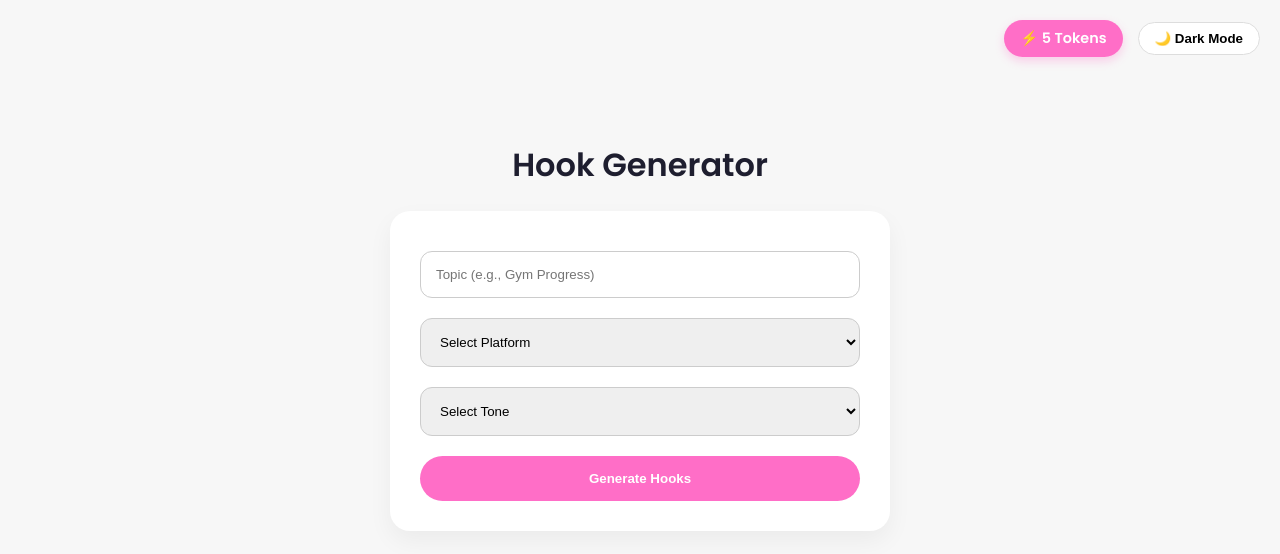
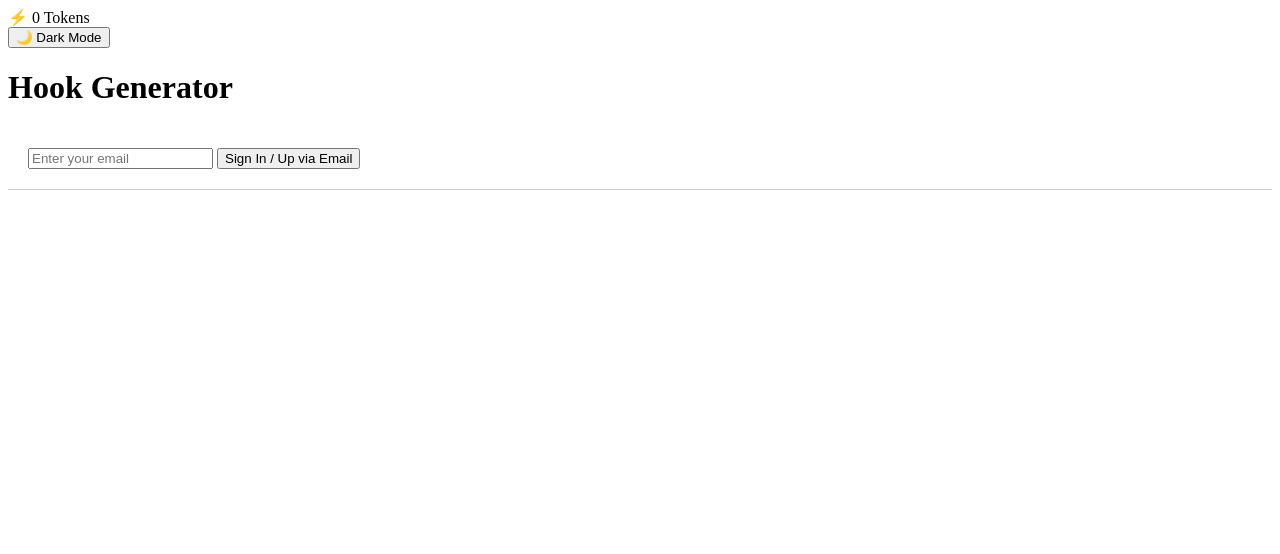
Before and after one commit to yuqiuwuu/hook-generator, a plain HTML site: page index.html in a window 1280 px wide. Drawn offline with nearby package versions, Linux system fonts and the light colour scheme.

Commit message:
Update index.html
chagned and added log in system

```diff
--- a/index.html
+++ b/index.html
@@ -2,126 +2,92 @@
 <html lang="en">
 <head>
   <meta charset="UTF-8">
-  <meta name="viewport" content="width=device-width, initial-scale=1.0">
   <title>Hook Generator</title>
   <link href="https://fonts.googleapis.com/css2?family=Poppins:wght@400;600&display=swap" rel="stylesheet">
+  <script src="https://cdn.jsdelivr.net/npm/@supabase/supabase-js@2"></script>
   <style>
-    :root {
-      --bg-light: #f7f7f7; --bg-dark: #1e1e2f;
-      --card-light: #ffffff; --card-dark: #2c2c3f;
-      --text-light: #1e1e2f; --text-dark: #f7f7f7;
-      --accent: #ff6ec7;
-    }
-
-    body { font-family: 'Poppins', sans-serif; margin: 0; background: var(--bg-light); color: var(--text-light); transition: 0.3s; }
-    .dark-mode { background: var(--bg-dark); color: var(--text-dark); }
-
-    /* Top Navigation Bar */
-    .top-nav {
-      position: fixed;
-      top: 0;
-      right: 0;
-      padding: 20px;
-      display: flex;
-      gap: 15px;
-      align-items: center;
-      z-index: 1000;
-    }
-
-    .token-badge {
-      background: var(--accent);
-      color: white;
-      padding: 8px 16px;
-      border-radius: 20px;
-      font-weight: 600;
-      font-size: 0.9rem;
-      box-shadow: 0 4px 10px rgba(255, 110, 199, 0.3);
-    }
-
-    .toggle-btn {
-      background: var(--card-light);
-      border: 1px solid #ddd;
-      padding: 8px 16px;
-      border-radius: 20px;
-      cursor: pointer;
-      font-weight: 600;
-      transition: 0.2s;
-    }
-    .dark-mode .toggle-btn { background: var(--card-dark); border-color: #444; color: white; }
-
-    /* Main UI */
-    .container { max-width: 500px; margin: 100px auto 50px; padding: 20px; text-align: center; }
-    .card { background: var(--card-light); padding: 30px; border-radius: 20px; box-shadow: 0 10px 25px rgba(0,0,0,0.05); }
-    .dark-mode .card { background: var(--card-dark); }
-
-    input, select { width: 100%; padding: 15px; margin: 10px 0; border-radius: 12px; border: 1px solid #ccc; box-sizing: border-box; }
-    .dark-mode input, .dark-mode select { background: #3a3a50; border: 1px solid #555; color: white; }
-
-    .generate-btn { width: 100%; padding: 15px; border: none; border-radius: 25px; background: var(--accent); color: white; font-weight: 600; cursor: pointer; margin-top: 10px; }
-    .generate-btn:disabled { background: #666; cursor: not-allowed; opacity: 0.7; }
-
-    .result { margin-top: 25px; text-align: left; display: none; }
-    .hook-item { background: rgba(255,110,199,0.1); padding: 15px; border-radius: 12px; margin-bottom: 10px; border-left: 5px solid var(--accent); }
+    /* ... (Keep your existing CSS here) ... */
+    #auth-section { margin-bottom: 20px; padding: 20px; border-bottom: 1px solid #ccc; }
+    .hidden { display: none; }
   </style>
 </head>
 <body>
 
   <div class="top-nav">
-    <div class="token-badge">⚡ <span id="tokenCount">5</span> Tokens</div>
+    <div class="token-badge">⚡ <span id="tokenCount">0</span> Tokens</div>
     <button class="toggle-btn" id="darkToggle">🌙 Dark Mode</button>
   </div>
 
   <div class="container">
     <h1>Hook Generator</h1>
+
+    <div id="auth-section">
+      <input type="email" id="emailInput" placeholder="Enter your email">
+      <button class="generate-btn" onclick="signIn()">Sign In / Up via Email</button>
+    </div>
+
+    <div id="generator-ui" class="hidden">
       <div class="card">
-      <input type="text" id="topic" placeholder="Topic (e.g., Gym Progress)">
+        <input type="text" id="topic" placeholder="Topic (e.g., Coding Tips)">
         <select id="platform">
-        <option value="">Select Platform</option>
           <option value="TikTok">TikTok</option>
           <option value="Instagram">Instagram</option>
-        <option value="Instagram">Youtube Shorts</option>
+          <option value="YouTube Shorts">YouTube Shorts</option>
         </select>
         <select id="tone">
-        <option value="">Select Tone</option>
           <option value="Funny">Funny</option>
           <option value="Dramatic">Dramatic</option>
-        <option value="Dramatic">Informative</option>
+          <option value="Informative">Informative</option>
         </select>
         <button class="generate-btn" id="generateBtn">Generate Hooks</button>
         <div class="result" id="result"></div>
       </div>
+      <button onclick="signOut()" style="margin-top:20px; background:none; border:none; color:gray; cursor:pointer;">Sign Out</button>
+    </div>
   </div>
 
   <script>
-    // 1. Theme Toggle
-    const darkToggle = document.getElementById('darkToggle');
-    darkToggle.addEventListener('click', () => {
-      document.body.classList.toggle('dark-mode');
-      darkToggle.textContent = document.body.classList.contains('dark-mode') ? '☀️ Light Mode' : '🌙 Dark Mode';
+    // INITIALIZE SUPABASE
+    const supabaseUrl = 'YOUR_SUPABASE_URL';
+    const supabaseKey = 'YOUR_PUBLISHABLE_KEY';
+    const _supabase = supabase.createClient(supabaseUrl, supabaseKey);
+
+    let currentUser = null;
+
+    // AUTH LOGIC
+    async function signIn() {
+      const email = document.getElementById('emailInput').value;
+      if (!email) return alert("Enter email!");
+      const { error } = await _supabase.auth.signInWithOtp({ email });
+      if (error) alert(error.message);
+      else alert("Check your email for the login link!");
+    }
+
+    async function signOut() {
+      await _supabase.auth.signOut();
+      location.reload();
+    }
+
+    _supabase.auth.onAuthStateChange((event, session) => {
+      if (session) {
+        currentUser = session.user;
+        document.getElementById('auth-section').classList.add('hidden');
+        document.getElementById('generator-ui').classList.remove('hidden');
+        fetchTokens();
+      }
     });
 
-    // 2. Token System
-    let tokens = localStorage.getItem('userTokens') ? parseInt(localStorage.getItem('userTokens')) : 5;
-    const tokenDisplay = document.getElementById('tokenCount');
+    async function fetchTokens() {
+      const { data } = await _supabase.from('profiles').select('tokens').eq('id', currentUser.id).single();
+      if (data) document.getElementById('tokenCount').textContent = data.tokens;
+    }
+
+    // GENERATE LOGIC
     const generateBtn = document.getElementById('generateBtn');
-
-    function updateTokens() {
-      tokenDisplay.textContent = tokens;
-      localStorage.setItem('userTokens', tokens);
-      if (tokens <= 0) {
-        generateBtn.disabled = true;
-        generateBtn.textContent = 'No Tokens Left';
-      }
-    }
-    updateTokens();
-
-    // 3. API Logic
     generateBtn.addEventListener('click', async () => {
       const topic = document.getElementById('topic').value;
       const platform = document.getElementById('platform').value;
       const tone = document.getElementById('tone').value;
-
-      if (!topic || !platform || !tone) return alert("Fill all fields!");
 
       generateBtn.disabled = true;
       generateBtn.textContent = 'Generating...';
@@ -130,17 +96,14 @@
         const response = await fetch('/api/generate', {
           method: 'POST',
           headers: { 'Content-Type': 'application/json' },
-          body: JSON.stringify({ topic, platform, tone })
+          body: JSON.stringify({ topic, platform, tone, userId: currentUser.id })
         });
 
         const data = await response.json();
-
         if (response.ok) {
-          tokens -= 1;
-          updateTokens();
-
+          fetchTokens(); // Refresh display
           const resultDiv = document.getElementById('result');
-          resultDiv.innerHTML = '<h3>Results:</h3>';
+          resultDiv.innerHTML = '<h3>Your Hooks:</h3>';
           data.hooks.forEach(h => {
             const div = document.createElement('div');
             div.className = 'hook-item';
@@ -149,15 +112,13 @@
           });
           resultDiv.style.display = 'block';
         } else {
-          alert("Error: " + data.error);
+          alert(data.error);
         }
-      } catch (err) {
-        alert("Connection error!");
+      } catch (e) {
+        alert("Error connecting to server.");
       } finally {
-        if (tokens > 0) {
         generateBtn.disabled = false;
         generateBtn.textContent = 'Generate Hooks';
-        }
       }
     });
   </script>
```
Lines whose indentation alone changed are shown as unchanged.
